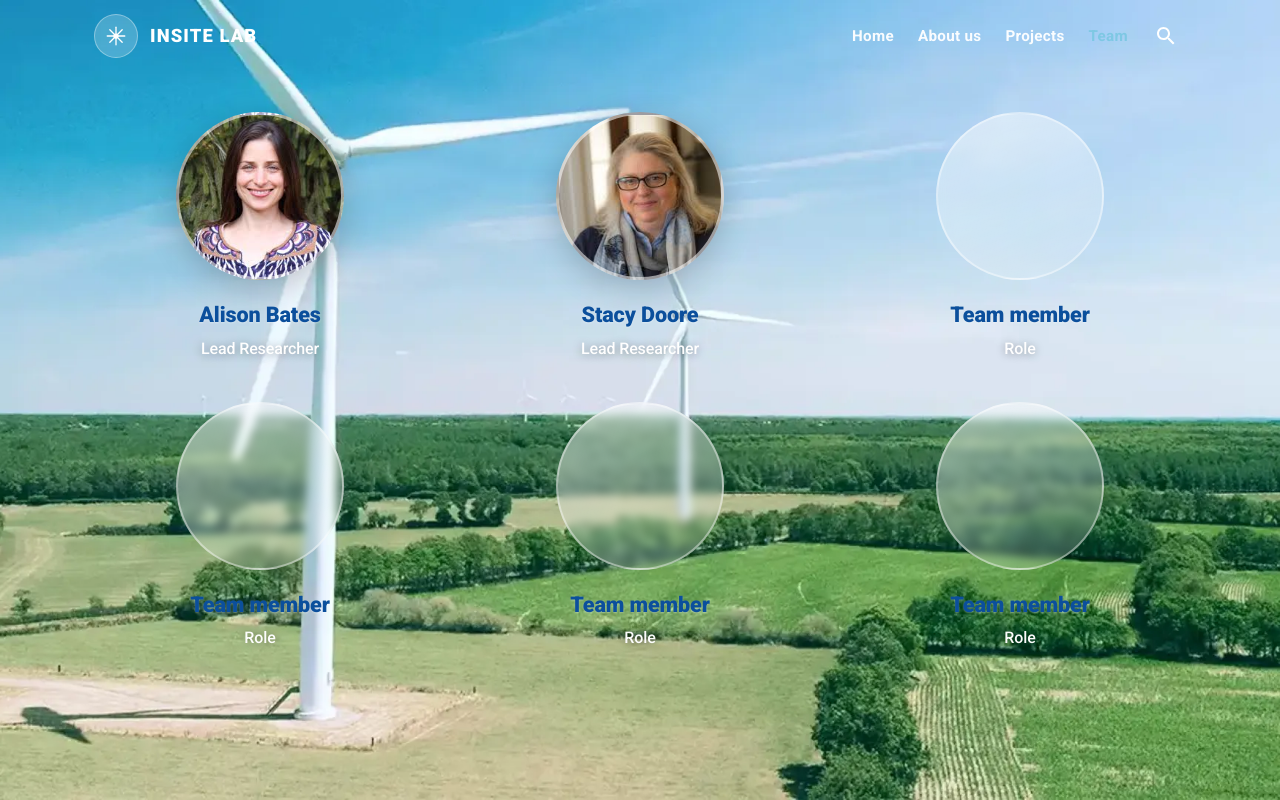
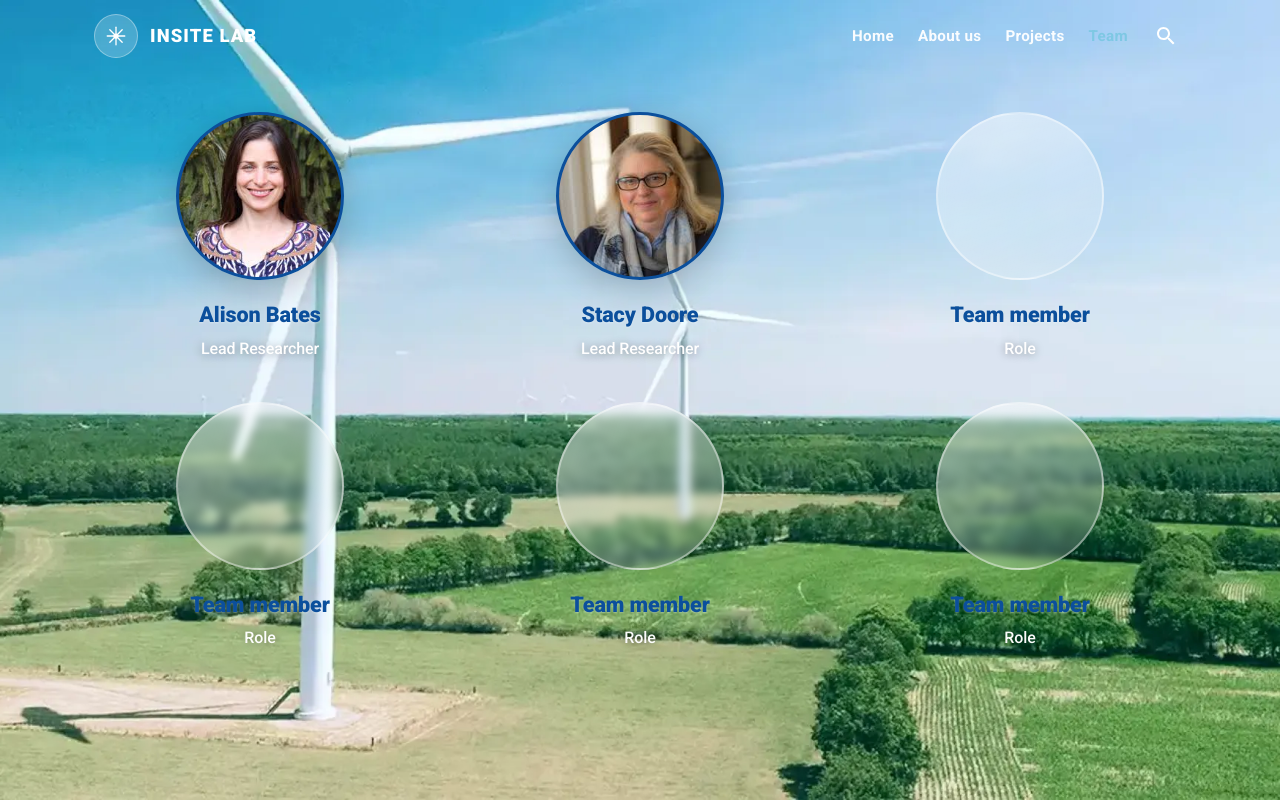
Before and after one commit to HeyIniHere/Wind_Farm_Website, a React (Create React App) app: page /pages/landing-pages/team in a window 1280 px wide. Built offline with nearby package versions, Linux system fonts and the light colour scheme.

Commit message:
Fixed Border gap between image and circular phot container on TeamPage

```diff
--- a/src/pages/LandingPages/Team/index.js
+++ b/src/pages/LandingPages/Team/index.js
@@ -29,7 +29,7 @@ function TeamMemberCard({ name, role, photo }) {
                   backgroundImage: `url(${photo})`,
                   backgroundSize: "cover",
                   backgroundPosition: "center top",
-                  border: "3px solid rgba(255, 255, 255, 0.55)",
+                  border: `3px solid ${NAME_COLOR}`,
                   boxShadow: "0 8px 32px rgba(0, 0, 0, 0.2)",
                 }
               : {
```
